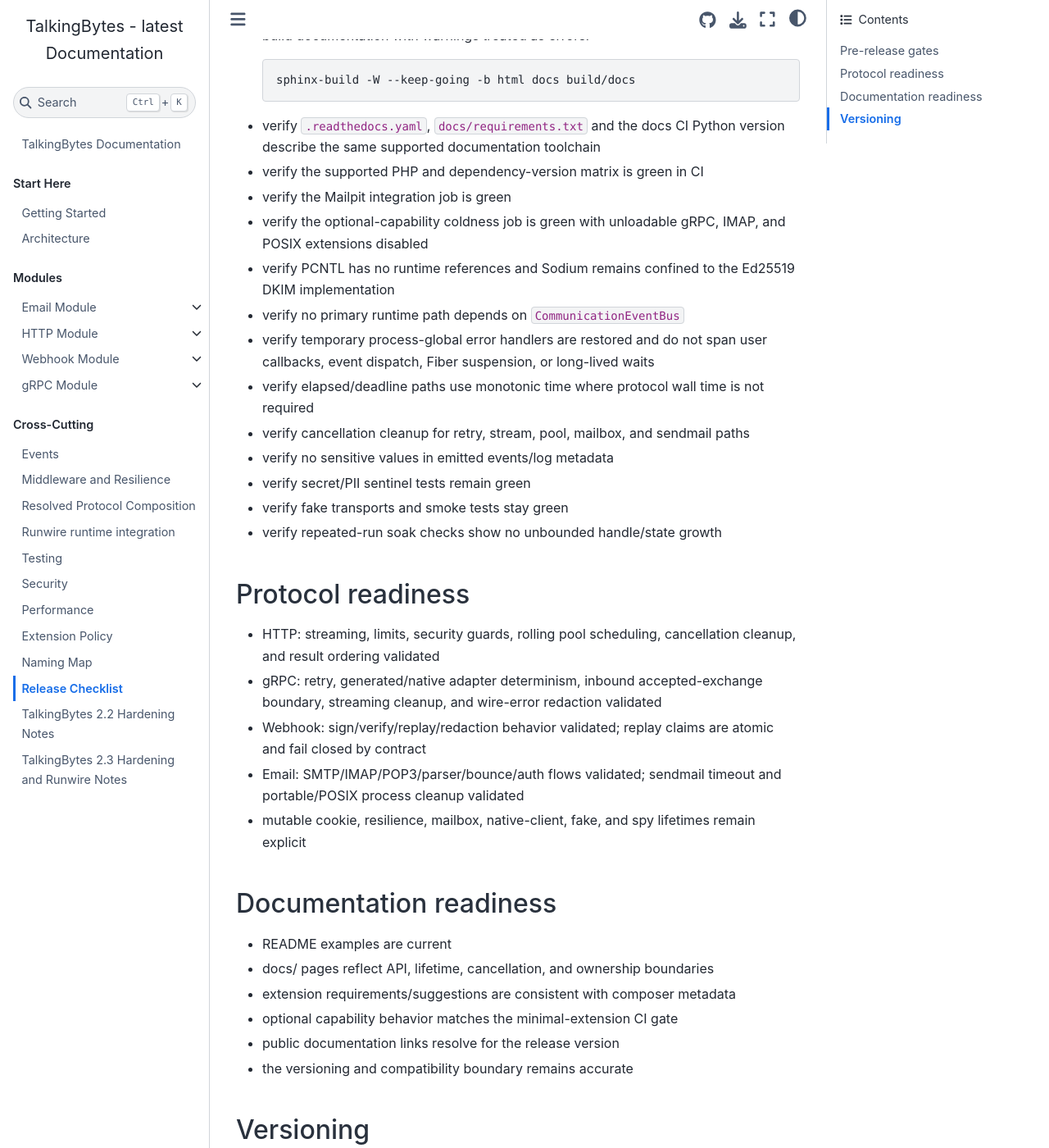
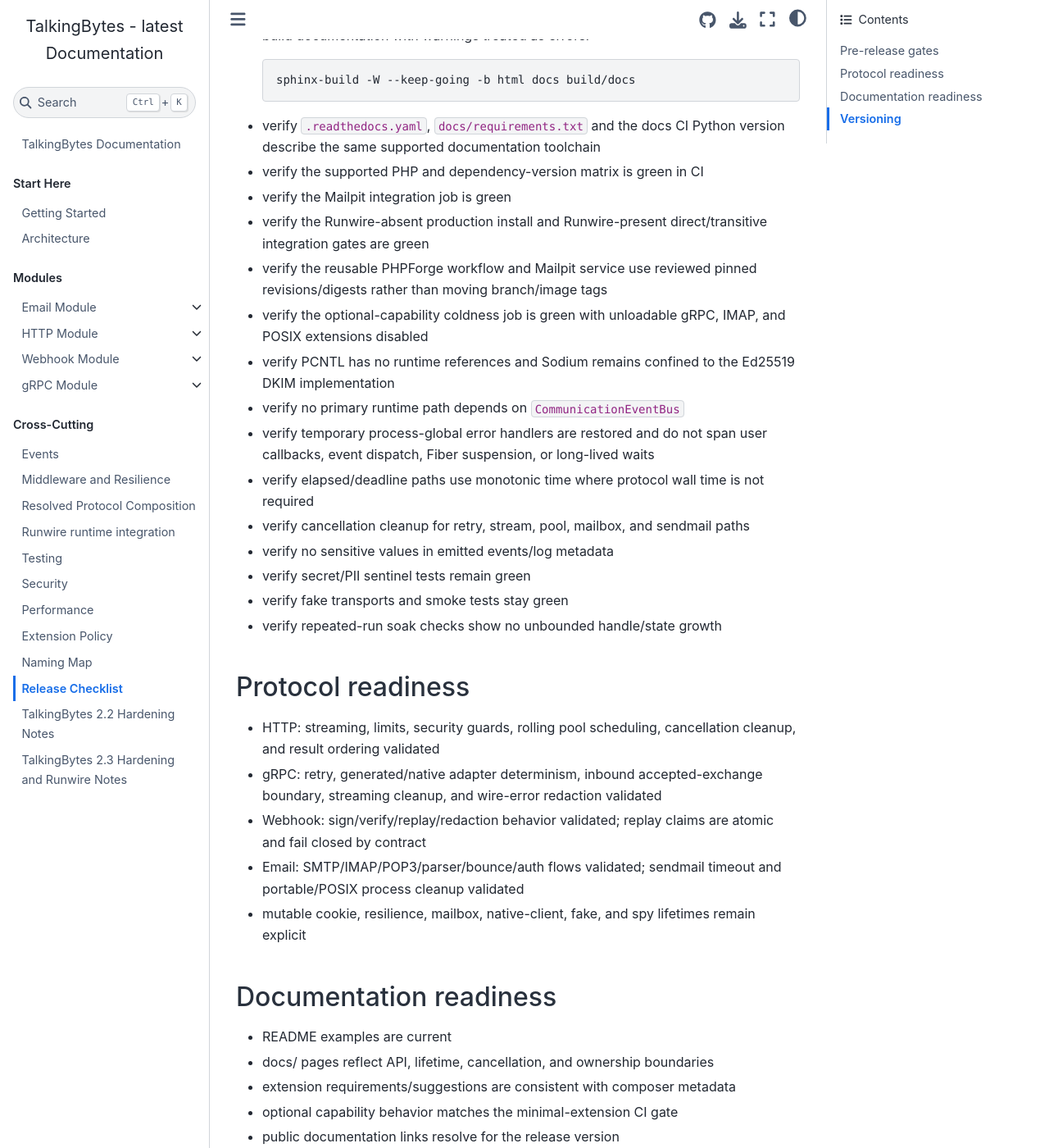
Before and after one commit to infocyph/TalkingBytes, a Sphinx documentation site: the page built from docs/release-checklist.rst, in a window 1280 px wide and 1400 px high, scrolled down 277 px. Shown: the whole window at 82% size. Built offline with Sphinx 7.4.7 and the Sphinx Book theme 1.1.4, drawn with Linux system fonts in a browser that asks for light colours; some of the changed text lies outside the part shown.

Commit message:
docs: extend 2.3 release gates

```diff
--- a/docs/release-checklist.rst
+++ b/docs/release-checklist.rst
@@ -17,6 +17,10 @@
   version describe the same supported documentation toolchain
 - verify the supported PHP and dependency-version matrix is green in CI
 - verify the Mailpit integration job is green
+- verify the Runwire-absent production install and Runwire-present direct/transitive
+  integration gates are green
+- verify the reusable PHPForge workflow and Mailpit service use reviewed pinned
+  revisions/digests rather than moving branch/image tags
 - verify the optional-capability coldness job is green with unloadable gRPC,
   IMAP, and POSIX extensions disabled
 - verify PCNTL has no runtime references and Sodium remains confined to the
@@ -63,6 +67,9 @@
 - update changelog or release notes
 - review the public API snapshot before accepting any breaking change
 - compare native component benchmarks with the accepted baseline
+- compare unbound, Runwire-bound, and bound-resolved construction benchmarks;
+  treat repository component/fairness evidence separately from host-owned
+  production RPM and latency measurements
 - record PHP version, extension set, OPcache state, operating system, hardware,
   peak memory where meaningful, and benchmark class/methods used
 - freeze the exact release head before the final supported matrix
```
